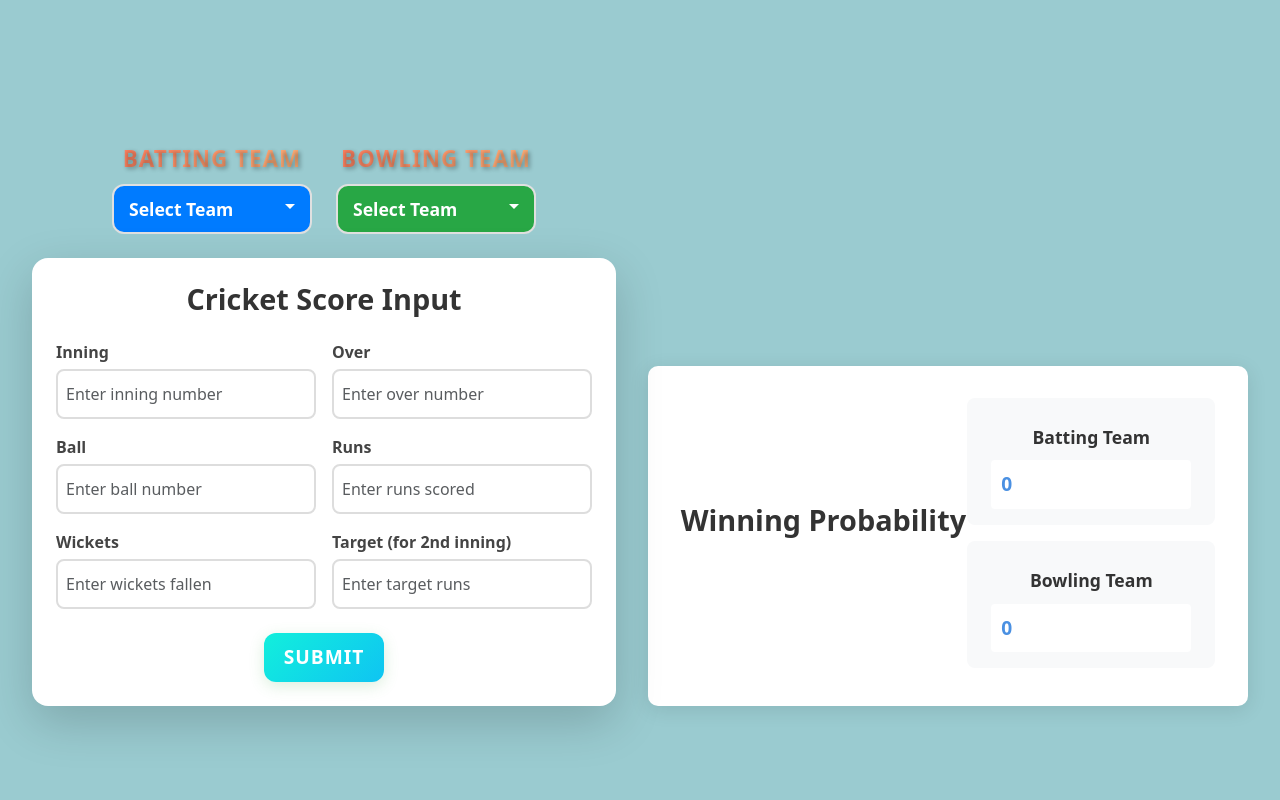
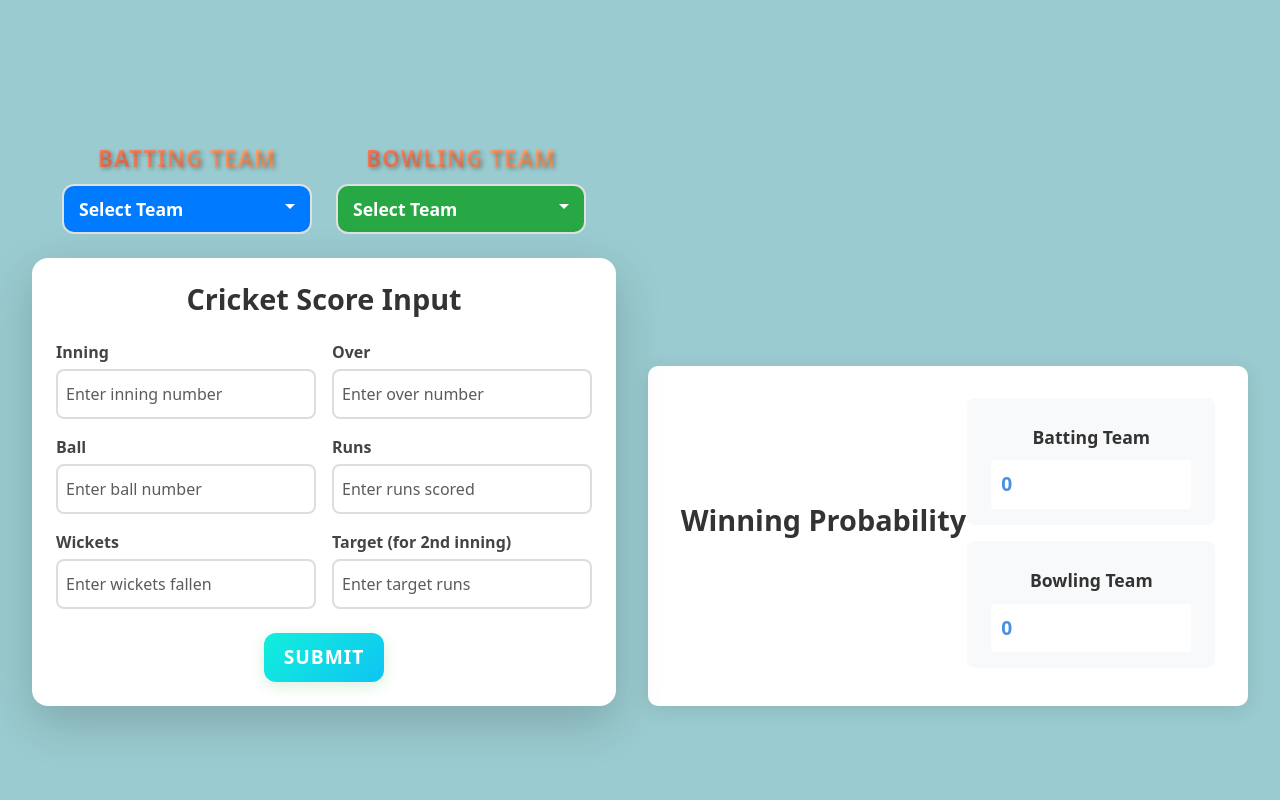
Before and after one commit to sudipmondal7205/IPL-win-prediction, a Django app: page / in a window 1280 px wide. Shown: the part 56-856 px from the top of the page. Run offline with Django 5.2, Linux system fonts and the light colour scheme; parts of the project's set-up code (start-up, migrations or seed data) failed here and were passed over.

Commit message:
model updated

```diff
--- a/home/views.py
+++ b/home/views.py
@@ -13,7 +13,7 @@ def index(request):
     teams = ["Chennai Super Kings", "Delhi Capitals", "Gujarat Titans",
              "Kolkata Knight Riders", "Lucknow Super Giants",
              "Mumbai Indians", "Royal Challengers Bangalore",
-             "Sunrisers Hyderabad"]
+             "Sunrisers Hyderabad", "Rajasthan Royals", "Punjab Kings"]
 
     batting_team = 'Batting Team'
     bowling_team = 'Bowling Team'
--- a/static/css/index.css
+++ b/static/css/index.css
@@ -7,7 +7,7 @@
 }
 
 .dropdown button {
-    width: 200px;
+    width: 250px;
     height: 50px;
     font-size: 1.1rem;
     font-weight: 600;
--- a/static/css/predictor.css
+++ b/static/css/predictor.css
@@ -37,7 +37,7 @@
   }
 
   .dropdown-toggle {
-    width: 200px;
+    width:250px;
     padding: 10px 15px;
     background: #f8f9fa;
     border: 2px solid #e0e0e0;
@@ -57,7 +57,7 @@
   }
 
   .dropdown-menu {
-    width: 200px;
+    width: 250px;
     max-height: 300px;
     overflow-y: auto;
   }
--- a/templates/index.html
+++ b/templates/index.html
@@ -117,6 +117,6 @@
 </form>
 
 <!-- Link to external CSS and JS files -->
-<link rel="stylesheet" href="{% static "css/predictor.css" %}">
+<link rel="stylesheet" href="{% static 'css/predictor.css' %}">
 <script src="{% static "js/predictor.js" %}"></script>
 {% endblock body %}
```
